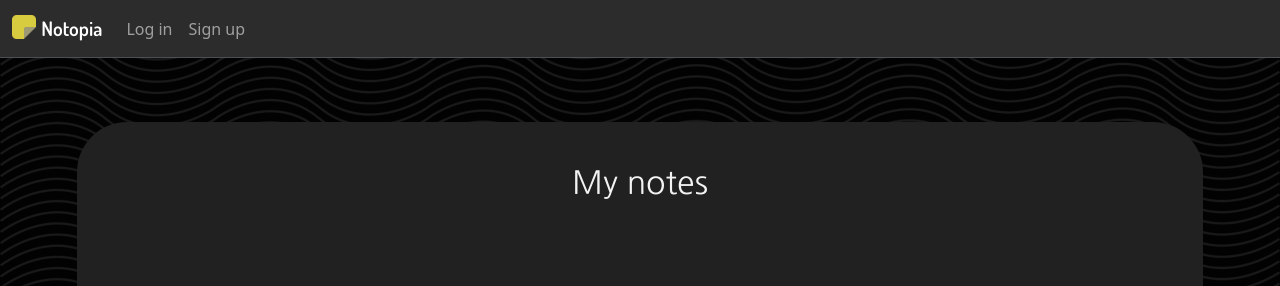
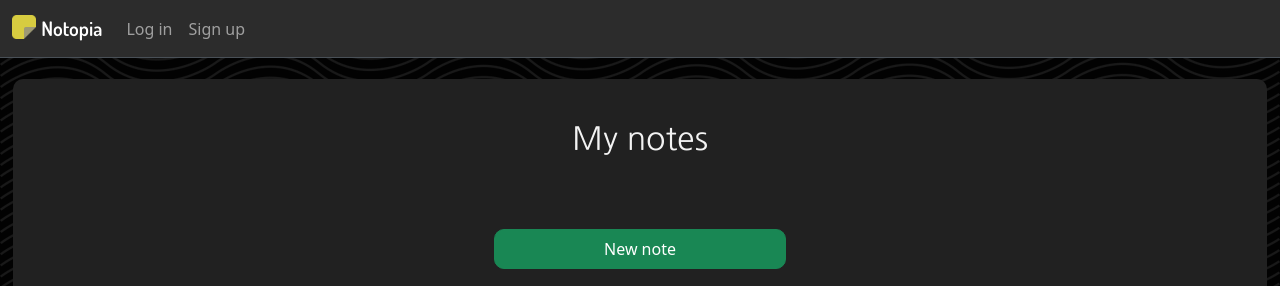
Before and after one commit to boomboxz12/CS50-Final-Project-Notopia, a Flask app: template templates/notes.html in a window 1280 px wide. Shown: the top 286 px of the page. Run offline with Flask 3, Linux system fonts and the light colour scheme; the template is opened without the code that fills it: most values are stand-ins (such as "Sample title", 1, 10 or a date in 2020).

Commit message:
Cleaning up and some small layout and QoL changes

```diff
--- a/app.py
+++ b/app.py
@@ -47,13 +47,27 @@ def index():
     if request.method == "POST":
         # Collect data for processing and saving into the database
         user_id = session["user_id"]
-        note_title = request.form.get("note_title")
+        # The default name for notes without a title should be "Untitled note"
+        if request.form.get("note_title"):
+            note_title = request.form.get("note_title")
+        else:
+            note_title = "Untitled note"
         note_body = request.form.get("note_body")
         date_created = datetime.now().replace(microsecond=0)
         date_modified = datetime.now().replace(microsecond=0)
 
+        # Dots used when the note title is too long for the flash message
+        if len(note_title) > 20:
+            dots = "..."
+        else:
+            dots = ""
+
+        if len(note_title) < 1 and len(note_body) < 1:
+            flash("You can't save an empty note.")
+            return redirect("/")
+
         # If the user is currently editing an already existent note, update it in the database and don't make a new one
-        if note_id: # TODO: CAN'T UPDATE ALL COLUMNS TILL FORMATTING, ETC ARE IMPLEMENTED
+        elif note_id: # TODO: CAN'T UPDATE ALL COLUMNS TILL FORMATTING, ETC ARE IMPLEMENTED
             # A tuple for inserting data into the database (editing)
             qmarks = (note_title, note_body, date_modified, note_id,)
 
@@ -76,7 +90,7 @@ def index():
                 #     images = images_cur.execute("""
                 #                                 SELECT * FROM images
                 #                                 """).fetchall()
-            flash(f"""Note "{note_title}" edited!""")
+            flash(f"""Note "{note_title[:20]}{dots}" edited!""")
             return redirect(f"/?id={note_id}")
 
         # If the user isn't currently editing an already existent note, create a new one and write it to the database
@@ -98,7 +112,8 @@ def index():
                     #                             SELECT * FROM images
                     #                             """).fetchall()
 
-            flash(f"""Note "{note_title}" created!""")
+
+            flash(f"""Note "{note_title[:20]}{dots}" created!""")
             return redirect("/")
 
     return render_template("index.html")
@@ -191,9 +206,11 @@ def logout():
 # Display the user's saved notes
 @app.route("/notes")
 def notes():
+    # Get the notes from the user's notes database
     notes = sql(f"./databases/{session['username']}-notes.db", """
             SELECT note_id, note_title, note_body
             FROM notes
+            ORDER BY date_created DESC
             """).fetchall()
     print(notes)
     return render_template("notes.html", notes=notes)
--- a/static/styles.css
+++ b/static/styles.css
@@ -12,16 +12,14 @@ body
 main
 {
     background-color: white;
-    padding: 4vw 6vw;
+    padding: 1vh 1vw;
     width: 100vw;
     height: 100vh;
     background:
-        /* top, transparent black, faked with gradient */
         linear-gradient(
           rgba(0, 0, 0, 0.9),
           rgba(0, 0, 0, 0.9)
         ),
-        /* bottom, image */
         url(../static/lines-7129047_1280.png);
 }
 
@@ -31,7 +29,7 @@ main
     width: 100%;
     height: 90%;
     overflow: scroll;
-    border-radius: 50px;
+    border-radius: 10px;
     padding: 2vw;
     color: #f3f3f3;
     text-align: center;
@@ -212,6 +210,7 @@ textarea
     cursor: pointer;
     text-decoration: none;
     color: #f3f3f3;
+    overflow: hidden;
 }
 
 .note-flex-item:hover
@@ -227,11 +226,6 @@ textarea
     font-style: normal;
 }
 
-.navbar-brand > .notopia:hover::after
-{
-    content: " note editor";
-}
-
 .editor-trash-can
 {
     width: 50px;
@@ -243,6 +237,18 @@ textarea
     border-radius: 5px;
     cursor: pointer;
     display: inline;
+}
+
+.note-text.text
+{
+    max-height: 70px;
+    mask-image: linear-gradient(white 85%, transparent 100%);
+}
+
+.note-text.small-text
+{
+    margin-bottom: 10px;
+    mask-image: linear-gradient(white 90%, transparent 100%);
 }
 
 .editor-trash-can:hover
--- a/templates/notes.html
+++ b/templates/notes.html
@@ -6,6 +6,7 @@
 
 {% block main %}
     <h2 class="text mb-5">My notes</h2>
+    <a href="/"><input class="btn btn-success mb-5" value="New note"></a>
     <div class="notes-flex">
         {% for note in notes %}
             <a href="/?id={{ note[0] }}" class="note-flex-item">
```
Also changed, not shown: static/index.js (added, +31 -0 lines), templates/index.html (+6 -2 lines), databases/test-notes.db, test-notes.db (deleted), test.db (deleted), 4 other files.
